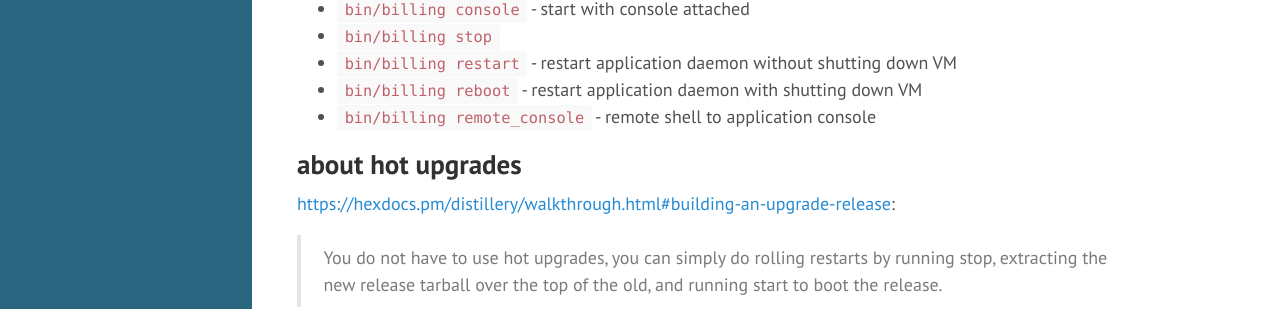
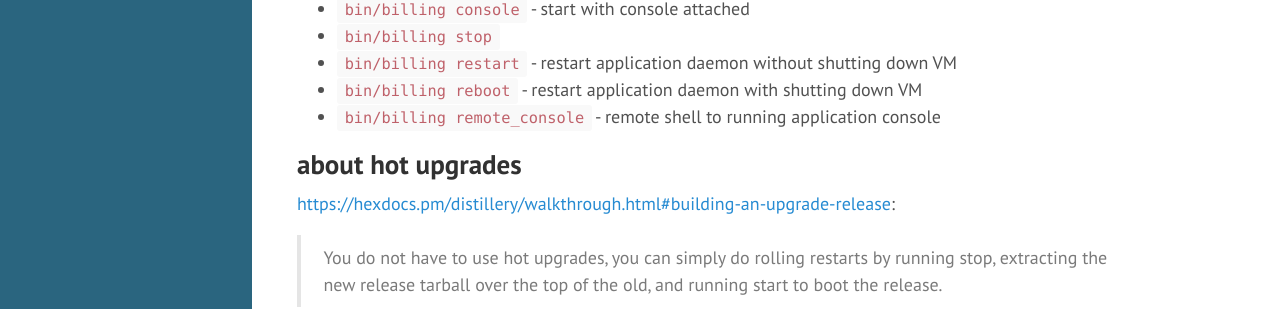
Before and after one commit to tap349/tap349.github.io, a Jekyll site: the page built from _posts/2017-08-02-elixir-deployment.md, in a window 1280 px wide and 900 px high, scrolled down 5947 px. Shown: the part 530-839 px from the top of the window. Built offline with Jekyll 4.4.1, drawn with Linux system fonts in a browser that asks for light colours.

Commit message:
update 2017-08-07_03:14:57

```diff
--- a/_posts/2017-08-02-elixir-deployment.md
+++ b/_posts/2017-08-02-elixir-deployment.md
@@ -283,7 +283,7 @@ TODO: try `mix edeliver migrate production up` task - maybe it works!
 - `bin/billing stop`
 - `bin/billing restart` - restart application daemon without shutting down VM
 - `bin/billing reboot` - restart application daemon with shutting down VM
-- `bin/billing remote_console` - remote shell to application console
+- `bin/billing remote_console` - remote shell to running application console
 
 ## about hot upgrades
 
```
